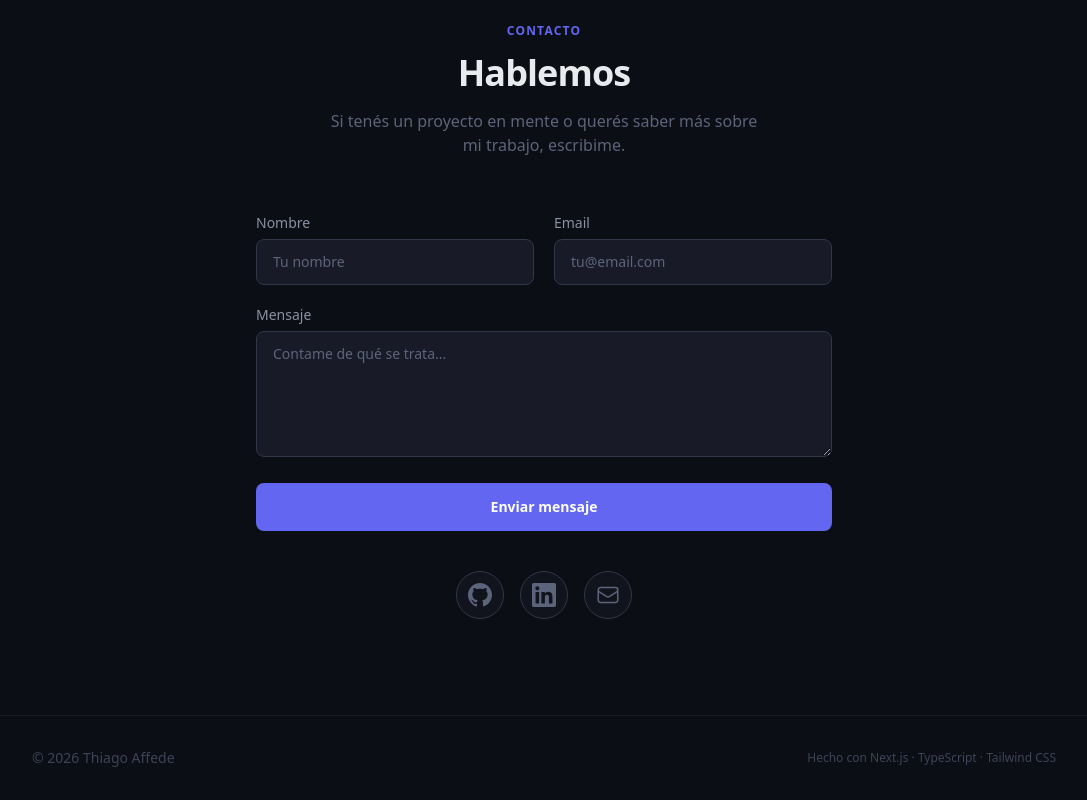
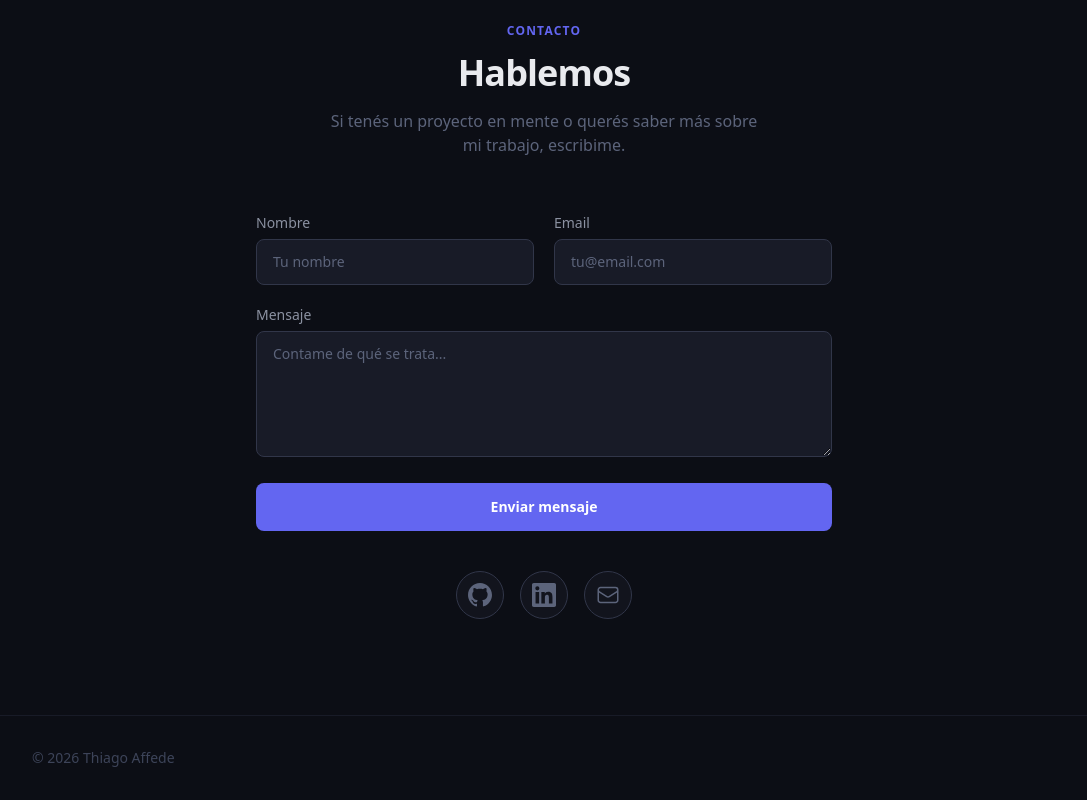
Before and after one commit to thiagoaffede/thiagoaffede.github.io, a Next.js app: page / in a window 1280 px wide. Shown: the part 2572-3372 px from the top of the page, without its empty margins (96-1183 px from the left). Built offline with nearby package versions, Linux system fonts and the light colour scheme.

Commit message:
Remove 'Hecho con Next.js...' from footer

```diff
--- a/src/app/page.tsx
+++ b/src/app/page.tsx
@@ -362,9 +362,7 @@ export default function Home() {
       <footer className="py-8 px-6 border-t border-surface-800">
         <div className="max-w-5xl mx-auto flex flex-col sm:flex-row items-center justify-between gap-4 text-sm text-surface-500">
           <span>© {new Date().getFullYear()} Thiago Affede</span>
-          <span className="text-xs">
-            Hecho con Next.js · TypeScript · Tailwind CSS
-          </span>
+
         </div>
       </footer>
     </>
```
